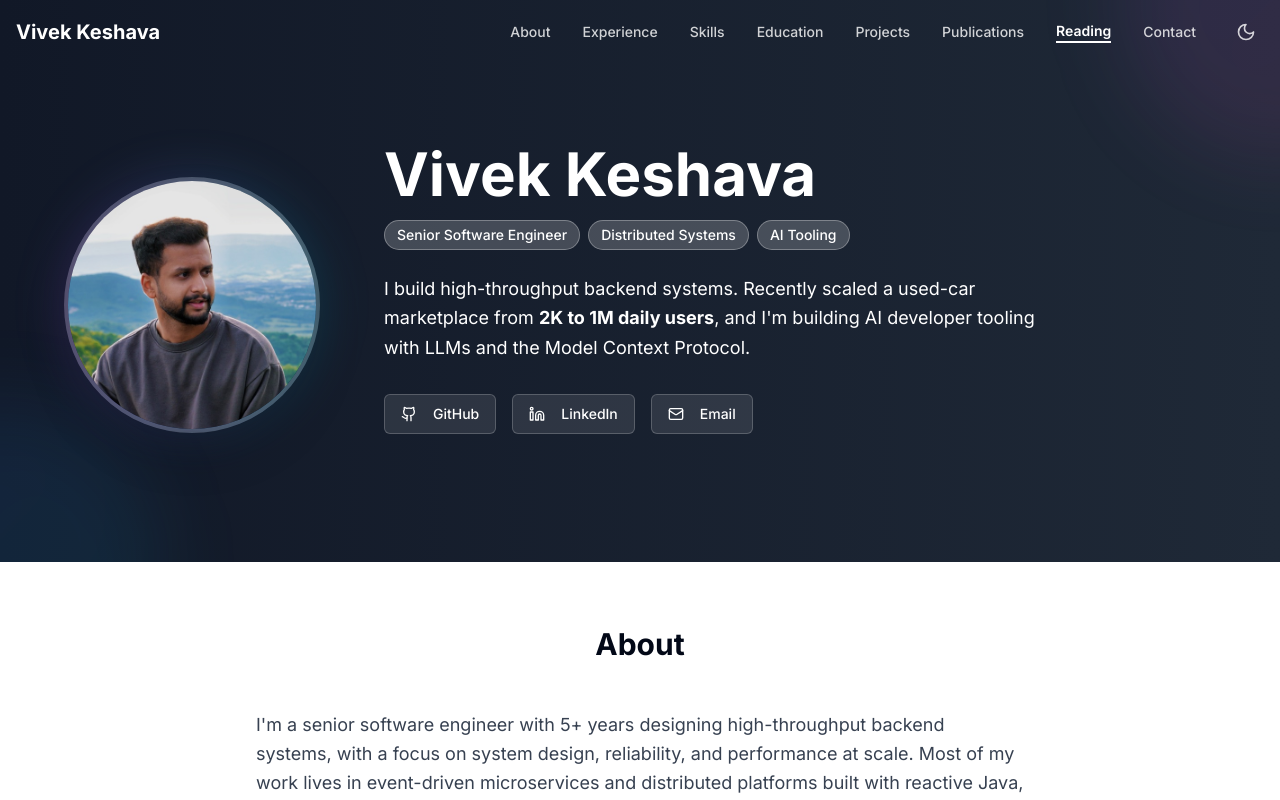
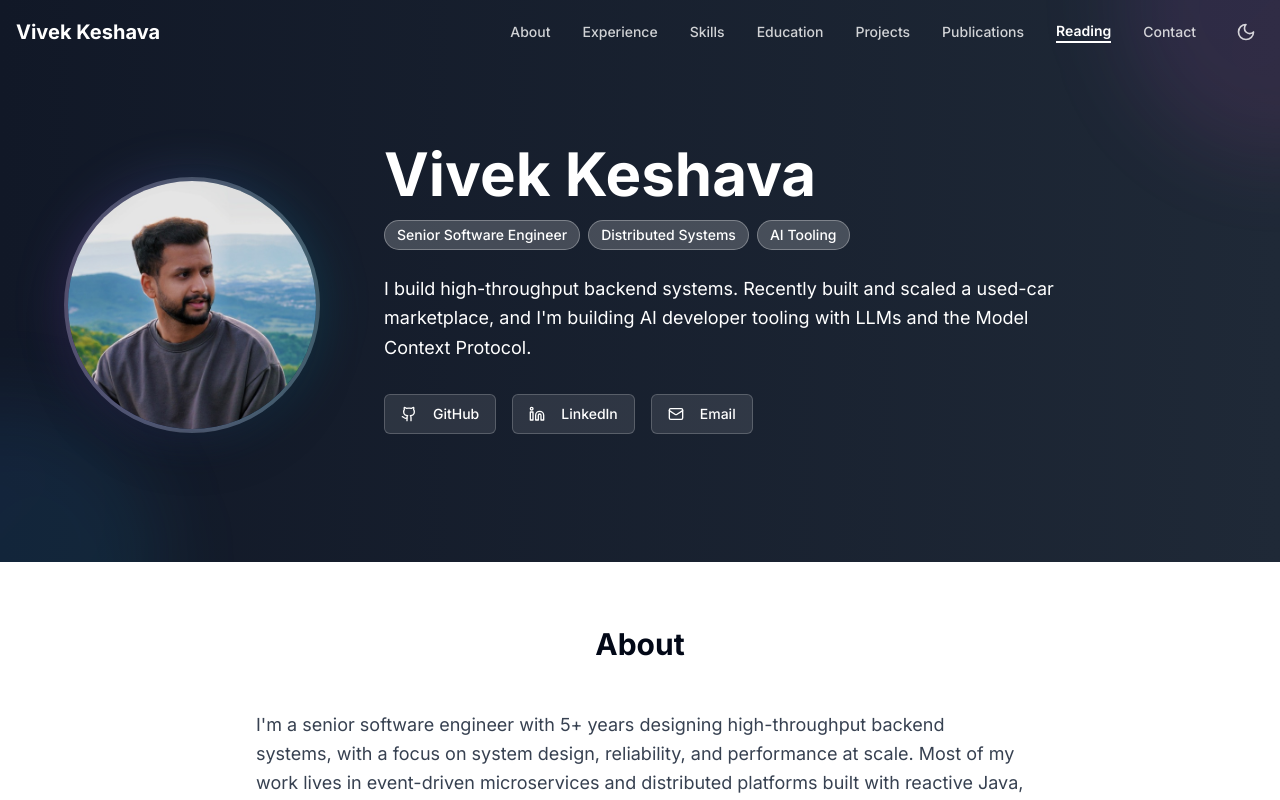
Before and after one commit to vivekkeshava/vivekkeshava.github.io, a Next.js app: page / in a window 1280 px wide. Shown: the top 800 px of the page. Built offline with nearby package versions, Linux system fonts and the light colour scheme.

Commit message:
Make hero marketplace line generic (drop 2K to 1M metric)

```diff
--- a/app/page.tsx
+++ b/app/page.tsx
@@ -241,9 +241,8 @@ export default function Portfolio() {
 
                 <div className="animate-fade-in-up delay-200">
                   <p className="text-lg mb-8 max-w-2xl mx-auto lg:mx-0 text-gray-200 leading-relaxed">
-                    I build high-throughput backend systems. Recently scaled a used-car marketplace from{" "}
-                    <strong className="text-white">2K to 1M daily users</strong>, and I'm building AI developer tooling
-                    with LLMs and the Model Context Protocol.
+                    I build high-throughput backend systems. Recently built and scaled a used-car marketplace, and I'm
+                    building AI developer tooling with LLMs and the Model Context Protocol.
                   </p>
                 </div>
 
```
